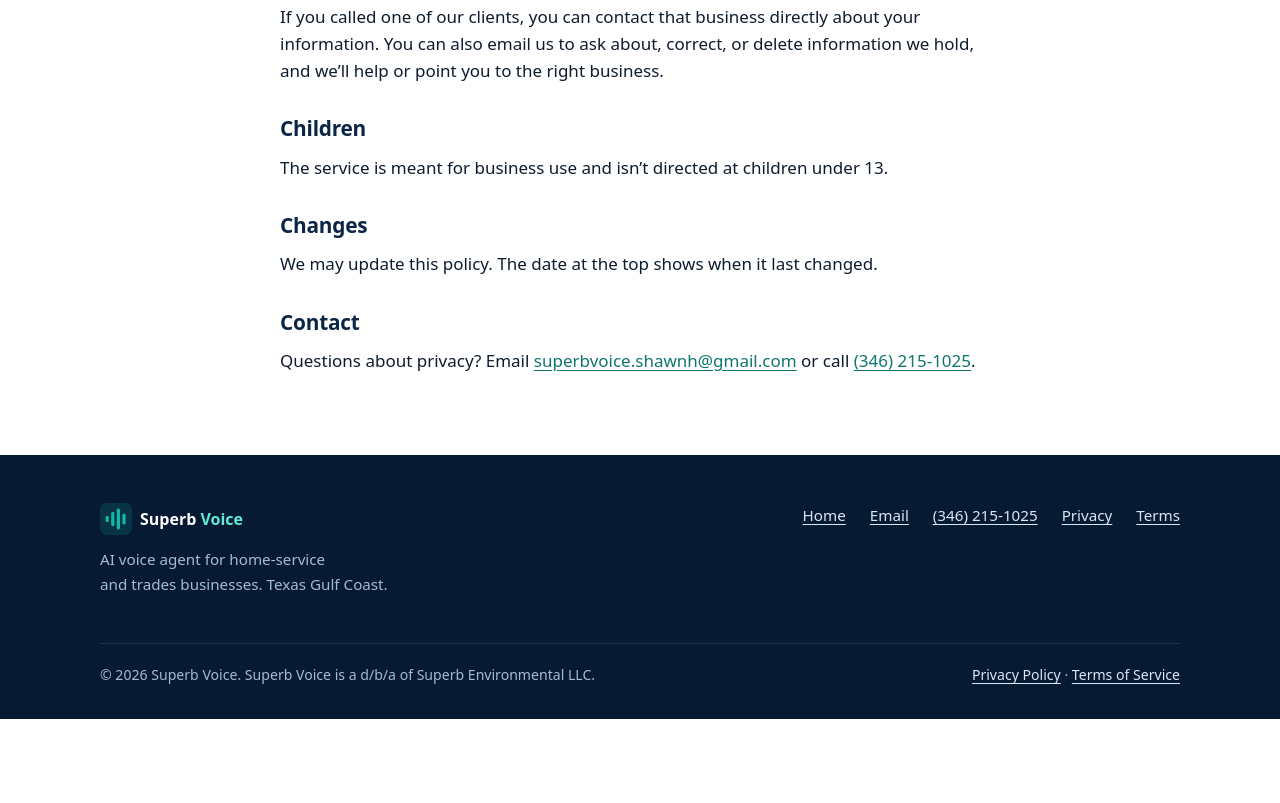
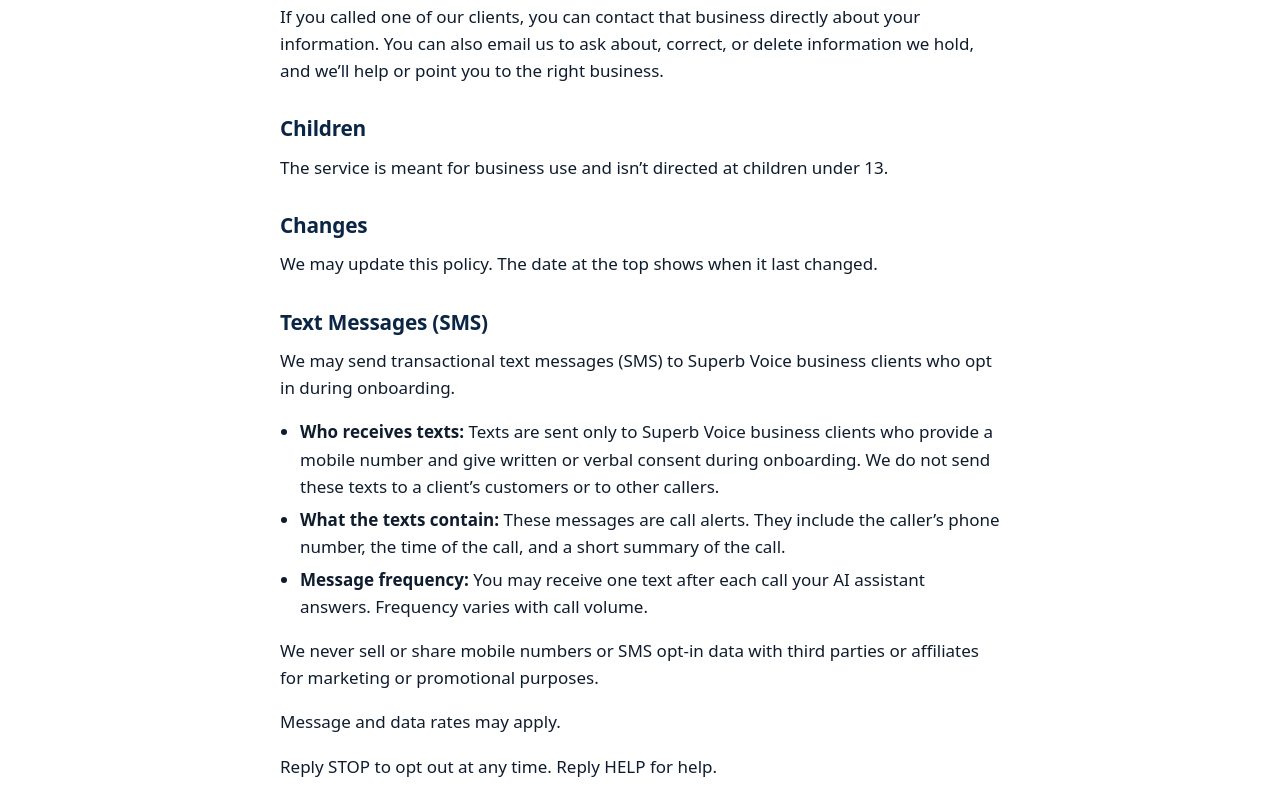
Before and after one commit to shaven7911/Superb-voice-site, a plain HTML site: page privacy.html in a window 1280 px wide. Shown: the part 1997-2800 px from the top of the page. Before the commit the page ends 2716 px from the top, so only its background shows below. Drawn offline with Linux system fonts and the light colour scheme.

Commit message:
Add Text Messages (SMS) disclosures to privacy and terms pages
Co-authored-by: shaven7911 <shaven7911@users.noreply.github.com>

```diff
--- a/privacy.html
+++ b/privacy.html
@@ -27,7 +27,7 @@
 </header>
 <main id="main" class="doc">
   <h1>Privacy Policy</h1>
-  <p class="updated">Last updated: October 13, 2026</p>
+  <p class="updated">Last updated: November 19, 2026</p>
   <p>Superb Voice (“we,” “us”) is a d/b/a of Superb Environmental LLC. We provide an AI voice agent that answers after-hours and overflow phone calls for home-service and trades businesses (“clients”). This policy explains, in plain language, what information we handle and why.</p>
 
   <h2>Who this applies to</h2>
@@ -79,6 +79,18 @@
   <h2>Changes</h2>
   <p>We may update this policy. The date at the top shows when it last changed.</p>
 
+  <h2>Text Messages (SMS)</h2>
+  <p>We may send transactional text messages (SMS) to Superb Voice business clients who opt in during onboarding.</p>
+  <ul>
+    <li><strong>Who receives texts:</strong> Texts are sent only to Superb Voice business clients who provide a mobile number and give written or verbal consent during onboarding. We do not send these texts to a client’s customers or to other callers.</li>
+    <li><strong>What the texts contain:</strong> These messages are call alerts. They include the caller’s phone number, the time of the call, and a short summary of the call.</li>
+    <li><strong>Message frequency:</strong> You may receive one text after each call your AI assistant answers. Frequency varies with call volume.</li>
+  </ul>
+  <p>We never sell or share mobile numbers or SMS opt-in data with third parties or affiliates for marketing or promotional purposes.</p>
+  <p>Message and data rates may apply.</p>
+  <p>Reply STOP to opt out at any time. Reply HELP for help.</p>
+  <p>Questions about these texts? Email <a href="mailto:superbvoice.shawnh@gmail.com">superbvoice.shawnh@gmail.com</a> or call <a href="tel:+13462151025">(346) 215-1025</a>.</p>
+
   <h2>Contact</h2>
   <p>Questions about privacy? Email <a href="mailto:superbvoice.shawnh@gmail.com">superbvoice.shawnh@gmail.com</a> or call <a href="tel:+13462151025">(346) 215-1025</a>.</p>
 </main>
```
Also changed, not shown: terms.html (+13 -1 lines).
